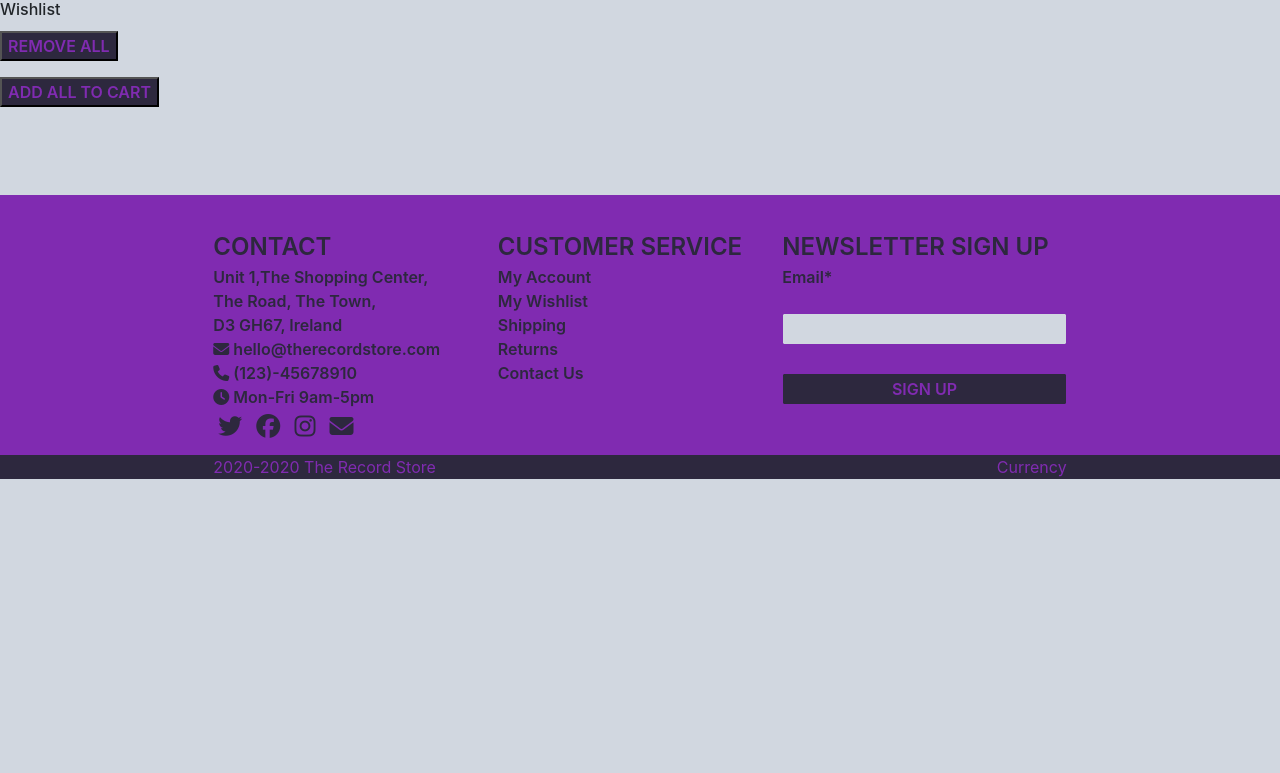
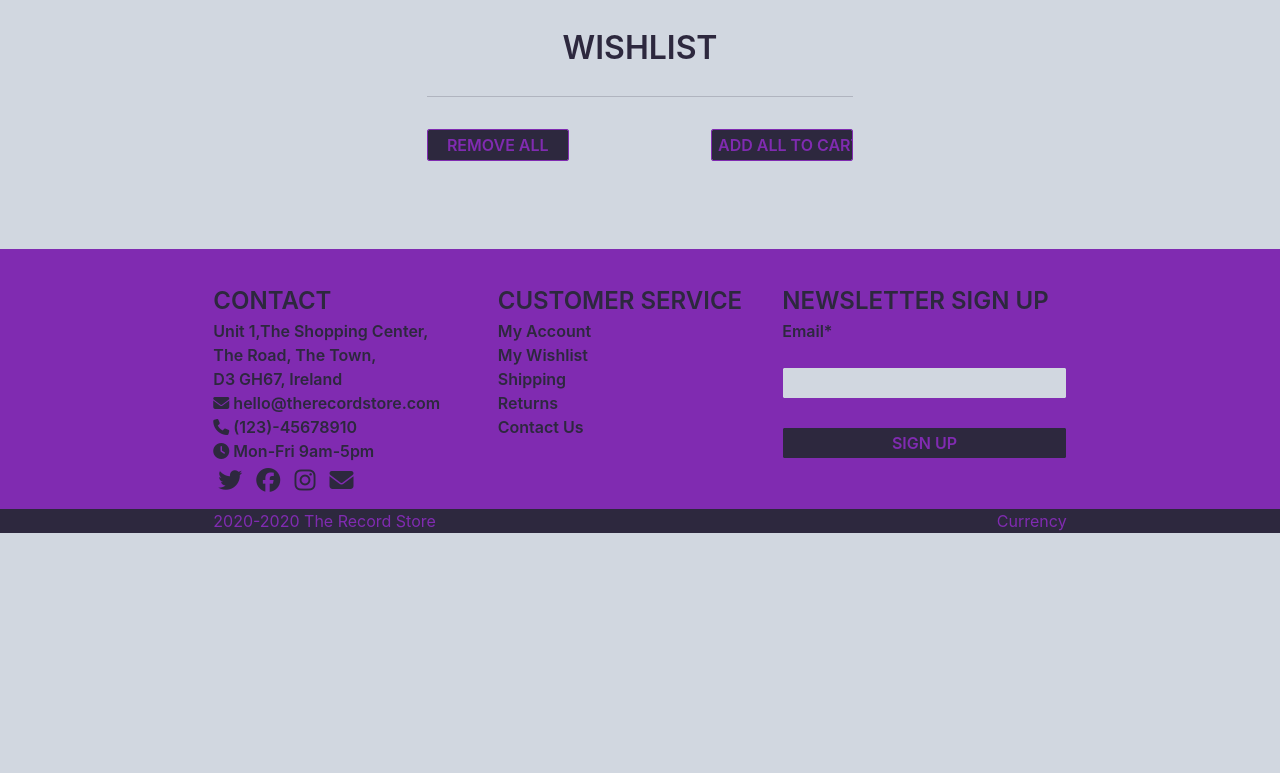
Before and after one commit to Code-Institute-Submissions/CI-MS4-The-Record-Store, a Django app: page /wishlist/ in a window 1280 px wide. Shown: the part 151-924 px from the top of the page. Run offline with Django 3.2, Linux system fonts and the light colour scheme; data that the repository does not hold is empty; some libraries are stand-ins or nearby versions.

Commit message:
Update Wishlist Layout & Styling

```diff
--- a/wishlist/templates/wishlist/view_wishlist.html
+++ b/wishlist/templates/wishlist/view_wishlist.html
@@ -5,45 +5,101 @@
 {% endblock %}
 
 {% block content %}
-<h2>Wishlist</h2>
-<form class="form" action="{% url 'remove_all_from_wishlist' %}" method="POST">
+
+<div class="row no-gutters">
+    <div class="col-10 offset-1 col-md-4 offset-md-4">
+        <div class="page-title text-center">Wishlist</div>
+        <div class="dark-hr"></div>
+    </div>
+</div>
+
+
+<div class="row no-gutters">
+    <div class="col-4 offset-4">
+        <div class="row no-gutters">
+            <form class="form col-4" action="{% url 'remove_all_from_wishlist' %}" method="POST">
                 {% csrf_token %}
-    <input class="text-center dark-button" type="submit" value="Remove All"></input>
+                <input class="text-center dark-button form-control" type="submit" value="Remove All"></input>
                 <input type="hidden" name="redirect_url" value="{{ request.path }}" />
             </form>
-<form class="form" action="{% url 'add_wishlist_to_cart' %}" method="POST">
+            <form class="form col-4 offset-4" action="{% url 'add_wishlist_to_cart' %}" method="POST">
                 {% csrf_token %}
-    <input class="text-center dark-button" type="submit" value="Add All To Cart"></input>
+                <input class="text-center dark-button form-control" type="submit" value="Add All To Cart"></input>
                 <input type="hidden" name="redirect_url" value="{{ request.path }}" />
             </form>
+        </div>
 
+    </div>
+</div>
+
+
+
+<div class="row no-gutters">
     {% if wishlist_items|length %}
     {% for wishlist_item in wishlist_items %}
-<div class="col-xs-12 col-sm-12 col-md-6 col-lg-4 product-card">
-    <div class="square">
-        <div class="square-inner text-center">
-            <div class="h-75 product-header">
-                <div class="product-image" style="background-image: url({{wishlist_item.product.image.url}})"></div>
-                <form class="form" action="{% url 'add_to_cart' wishlist_item.product.id %}" method="POST">
+    <!-- Add to cart & and to wishlist forms -->
+    <form class="form" action="{% url 'add_to_cart' wishlist_item.product.id %}" method="POST"
+        id="add-to-cart-{{wishlist_item.product.id}}">
         {% csrf_token %}
-                    <input class="add-to-cart-hover-button text-center dark-button" type="submit"
-                        value="Add to cart"></input>
         <input class="form-control qty_input" type="hidden" name="quantity" value="1" min="1" max="99"
             data-item_id="{{ wishlist_item.product.id }}" id="id_qty_{{ wishlist_item.product.id }}" />
         <input type="hidden" name="redirect_url" value="{{ request.path }}" />
     </form>
-            </div>
-            <a href="{% url 'view_product' wishlist_item.product.id %}">{{wishlist_item.product.name}}</a>
-            <h2>{{wishlist_item.product.label.friendly_name}}</h2>
-            <h2>{{wishlist_item.product.price}}</h2>
-            <form class="form" action="{% url 'remove_from_wishlist' wishlist_item.product.id %}" method="POST">
+    <form class="form" action="{% url 'remove_from_wishlist' wishlist_item.product.id %}" method="POST"
+        id="remove-from-wishlist-{{wishlist_item.product.id}}">
         {% csrf_token %}
-                <input class="text-center dark-button" type="submit" value="Remove"></input>
+        <input class="form-control qty_input" type="hidden" name="quantity" value="1" min="1" max="99"
+            data-item_id="{{ wishlist_item.product.id }}" id="id_qty_{{ wishlist_item.product.id }}" />
         <input type="hidden" name="redirect_url" value="{{ request.path }}" />
     </form>
+    <div class="col-xs-12 col-sm-12 col-md-6 col-lg-4 product-card">
+        <div class="square">
+            <div class="square-inner text-center">
+                <!-- Product Image -->
+                <div class="h-75 product-header">
+                    {% if wishlist_item.product.image %}
+                    <div class="product-image" style="background-image: url({{wishlist_item.product.image.url}})">
+                        <div class="product-image-overlay">
+                        </div>
+                        <div class="product-image-overlay-buttons row no-gutters">
+                            <div class="col-3 offset-2 my-auto">
+                                <div class="square">
+                                    <div class="square-inner text-center">
+                                        <button class="product-image-overlay-button" type="submit"
+                                            form="add-to-cart-{{wishlist_item.product.id}}">
+                                            <i class="fas fa-cart-plus"></i>
+                                        </button>
+                                    </div>
+                                </div>
+                            </div>
+                            <div class="col-3 offset-2 my-auto">
+                                <div class="square">
+                                    <div class="square-inner text-center">
+                                        <button class="product-image-overlay-button" type="submit"
+                                            form="remove-from-wishlist-{{wishlist_item.product.id}}">
+                                            <i class="fas fa-heart-broken"></i>
+                                        </button>
+                                    </div>
+                                </div>
+                            </div>
+                        </div>
+                    </div>
+                    {% else %}
+
+                    {% endif %}
+                </div>
+                <!-- Product Details -->
+                <a class="product-title"
+                    href="{% url 'view_product' wishlist_item.product.id %}">{{wishlist_item.product.name}}</a><br>
+                <a class="product-artist"
+                    href="{% url 'view_products' %}?artist={{wishlist_item.product.artist}}">{{wishlist_item.product.artist.friendly_name}}</a><br>
+                <a class="product-label"
+                    href="{% url 'view_products' %}?label={{wishlist_item.product.label}}">{{wishlist_item.product.label.friendly_name}}</a>
+                <div class="product-sub-heading">€{{wishlist_item.product.price}}</div>
             </div>
         </div>
     </div>
     {% endfor %}
+</div>
 {% endif %}
 {% endblock %}
```
Lines whose indentation alone changed are shown as unchanged.
